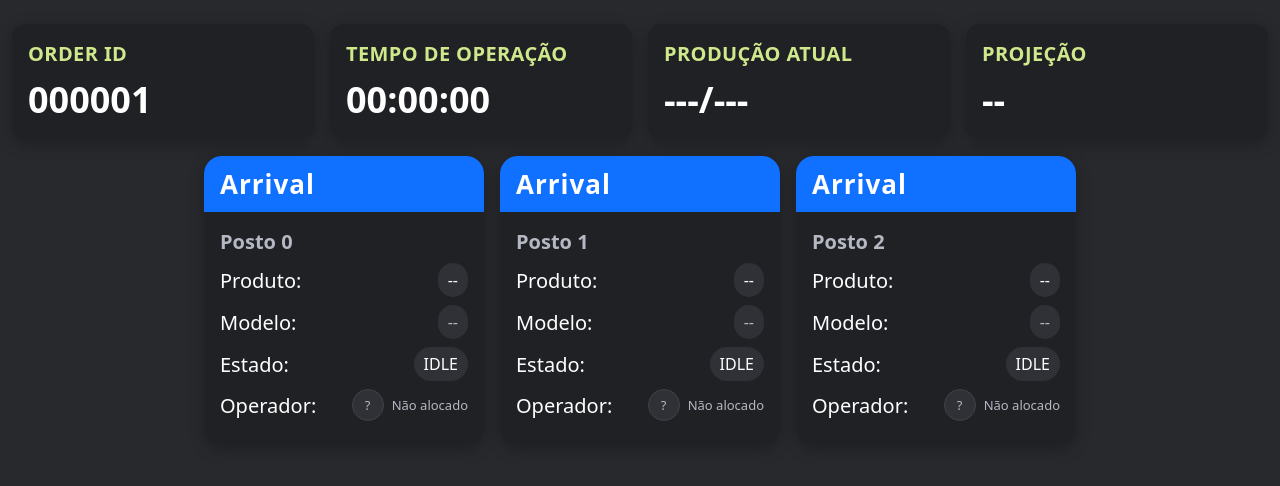
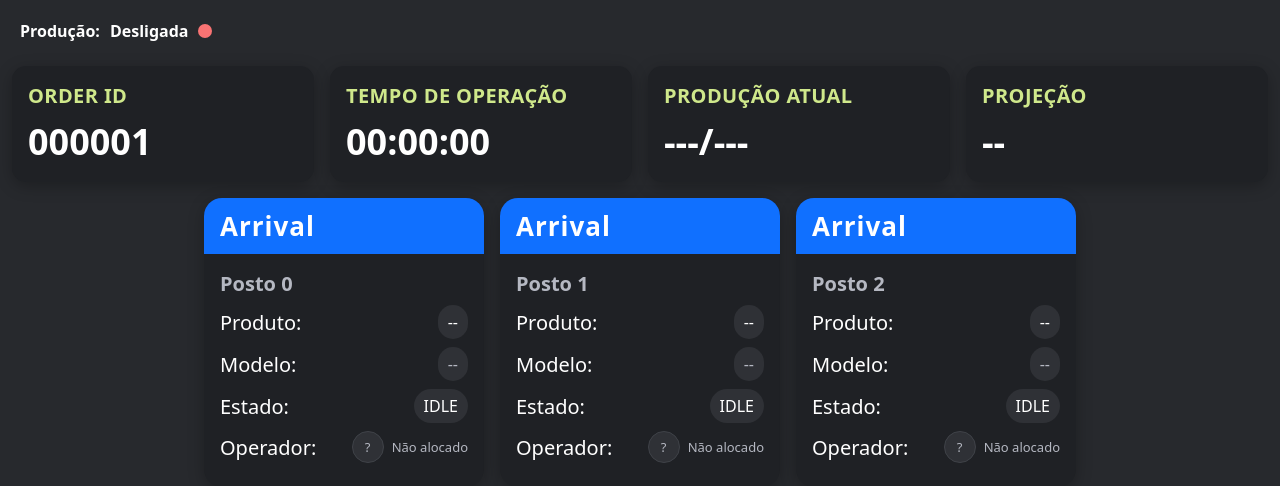
Before and after one commit to edsoncepedi/app_digital_dash_time, a Flask app: page /supervisorio in a window 1280 px wide. Shown: the part 48-534 px from the top of the page. Run offline with Flask 3, Linux system fonts and the light colour scheme; some libraries are stand-ins or nearby versions.

Commit message:
status de produção supervisor + dockerfile para MQTT retenção

```diff
--- a/static/css/supervisorio.css
+++ b/static/css/supervisorio.css
@@ -138,3 +138,31 @@ body{
         background: #111827;
         border: 1px solid rgba(248,250,252,0.18);
     }
+
+    /* ==================== STATUS ==================== */
+
+.status-container {
+    display: inline-flex;
+    align-items: center;
+    gap: 8px;
+}
+
+.status-dot {
+    width: 14px;
+    height: 14px;
+    border-radius: 50%;
+    display: inline-block;
+}
+
+/* Estados */
+.status-on {
+    background: #22c55e; /* verde */
+}
+
+.status-off {
+    background: #f97373; /* vermelho */
+}
+
+.status-armed {
+    background: #f59e0b; /* amarelo */
+}
--- a/static/scripts/supervisorio.js
+++ b/static/scripts/supervisorio.js
@@ -352,3 +352,34 @@ function atualizarInterfaceOperador(postoId, operador) {
         avatarEl.textContent = '?';
     }
 }
+
+socket.on('atualiza_status_producao', data => {
+
+    const status = data.status;
+
+    const texto = document.getElementById('status-texto');
+    const bolinha = document.getElementById('status-bolinha');
+
+    bolinha.classList.remove(
+        'status-on',
+        'status-off',
+        'status-armed'
+    );
+
+    if (status === "ON") {
+        texto.textContent = "Ligada";
+        texto.style.color = '#22c55e';
+        bolinha.classList.add('status-on');
+
+    } else if (status === "OFF") {
+        texto.textContent = "Desligada";
+        texto.style.color = '#f97373';
+        bolinha.classList.add('status-off');
+
+    } else if (status === "ARMED") {
+        texto.textContent = "Armada";
+        texto.style.color = '#f59e0b';
+        bolinha.classList.add('status-armed');
+    }
+
+});
--- a/templates/supervisorio.html
+++ b/templates/supervisorio.html
@@ -24,6 +24,13 @@
     </div>
   </header>
 
+<div class="my-col" style="display: flex; align-items: center; gap: 10px; font-weight: bold; padding-left: 20px;padding-top: 20px;">
+    <div>Produção: </div>
+    <!-- Elemento onde o status será exibido via JavaScript -->
+    <span id="status-texto">Desligada</span>
+    <span id="status-bolinha" class="status-dot status-off"></span>
+</div>
+
 <div class="wrap">
   <!-- KPIs topo -->
   <div class="kpis">
```
Also changed, not shown: 1 other file.
